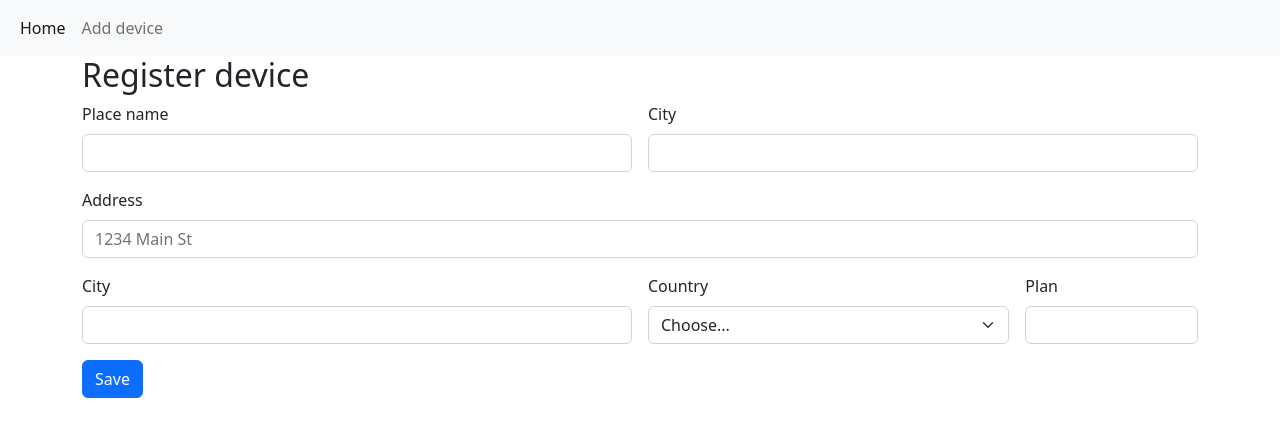
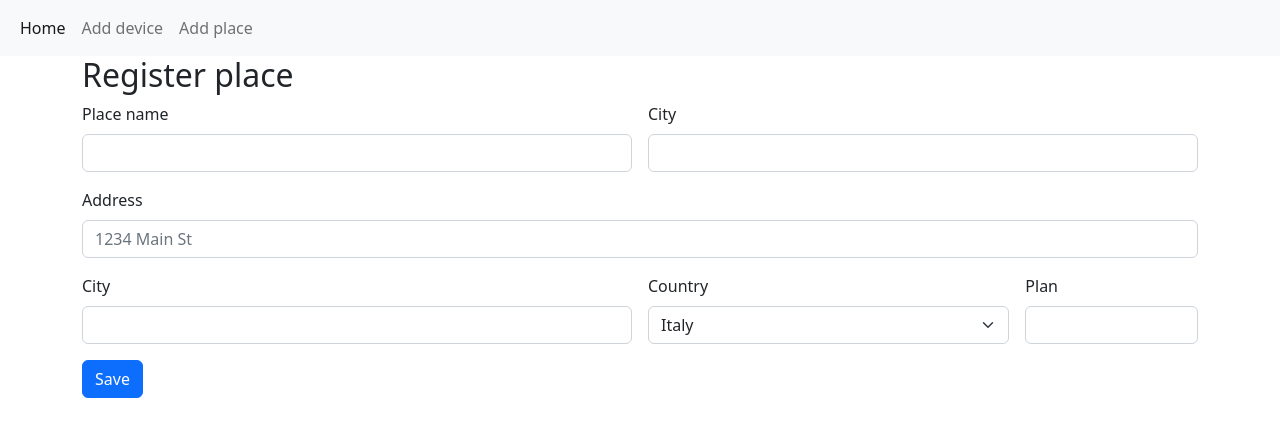
Before and after one commit to AVDamInt/DAM-Inventroy, a Django app: template warehouse_app/templates/place_form.html in a window 1280 px wide. Shown: the top 437 px of the page. Run offline with Django 3.2, Linux system fonts and the light colour scheme; the template is opened without the code that fills it, so the values that code supplies are empty; some libraries are stand-ins or nearby versions.

Commit message:
Flushed db

```diff
--- a/warehouse_app/models.py
+++ b/warehouse_app/models.py
@@ -12,6 +12,9 @@ class Place(models.Model):
 
     def __str__(self):
         return self.name
+
+    def get_absolute_url(self):
+        return reverse('place_detail', kwargs={"pk": self.pk})
 
 class Device(models.Model):
     name = models.CharField(max_length=50, blank=True, null=True)
--- a/warehouse_app/templates/base.html
+++ b/warehouse_app/templates/base.html
@@ -22,6 +22,9 @@
               <li class="nav-item">
                 <a class="nav-link" aria-current="page" href="{% url 'device_register' %}">Add device</a>
               </li>
+              <li class="nav-item">
+                <a class="nav-link" aria-current="page" href="{% url 'place_register' %}">Add place</a>
+              </li>
             </ul>
           </div>
         </div>
--- a/warehouse_app/templates/place_form.html
+++ b/warehouse_app/templates/place_form.html
@@ -7,7 +7,7 @@ Register device
 {% endblock %}
 
 {% block content %}
-<h2>Register device</h2>
+<h2>Register place</h2>
 
 <form method="POST" class="row g-3">
     {% csrf_token %}
@@ -30,8 +30,8 @@ Register device
     <div class="col-md-4">
       <label for="inputCountry" class="form-label">Country</label>
       <select id="inputCountry" class="form-select">
-        <option selected="">Choose...</option>
-        <option>...</option>
+        <option selected>Italy</option>
+        <option>Switzerland</option>
       </select>
     </div>
     <div class="col-md-2">
```
Also changed, not shown: db.sqlite3.
